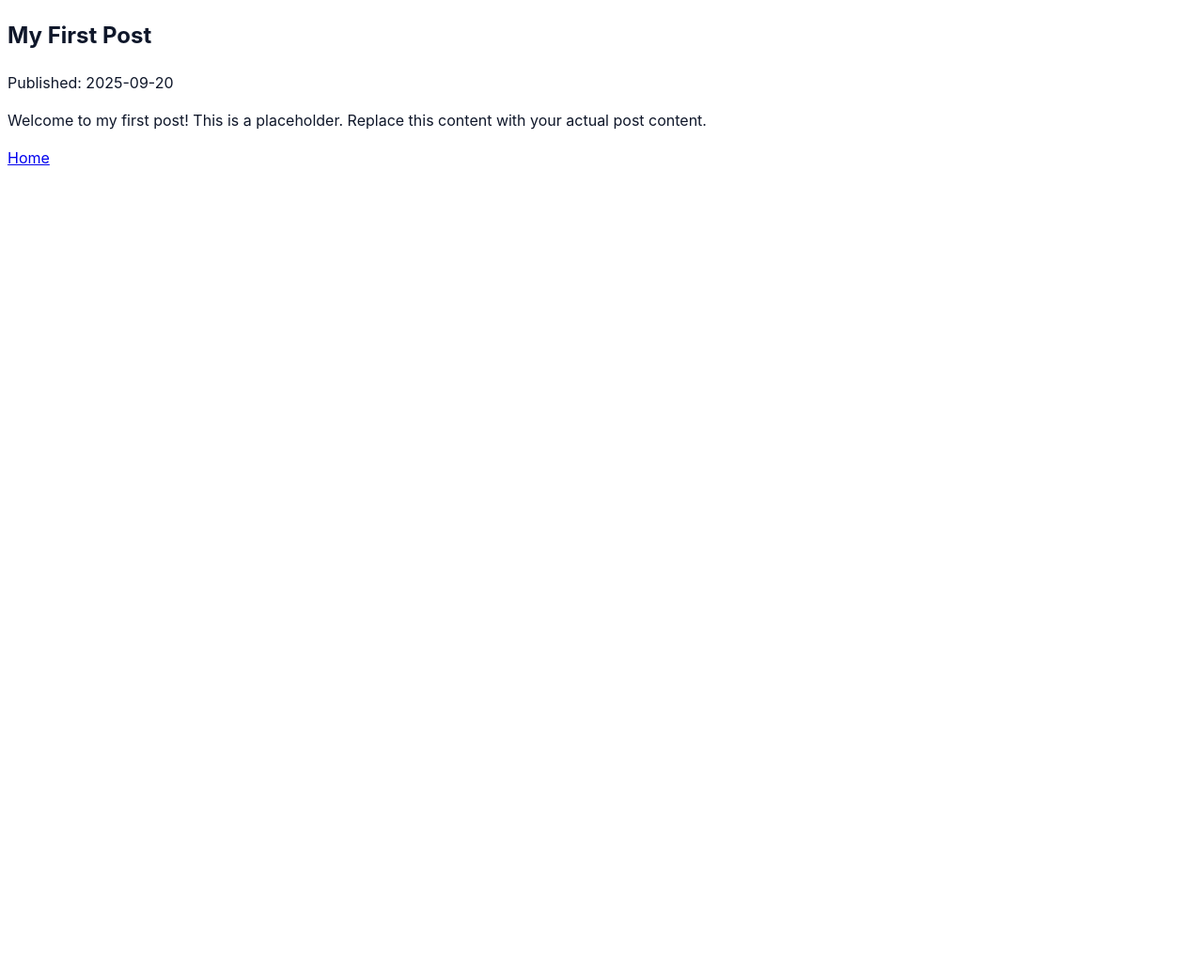
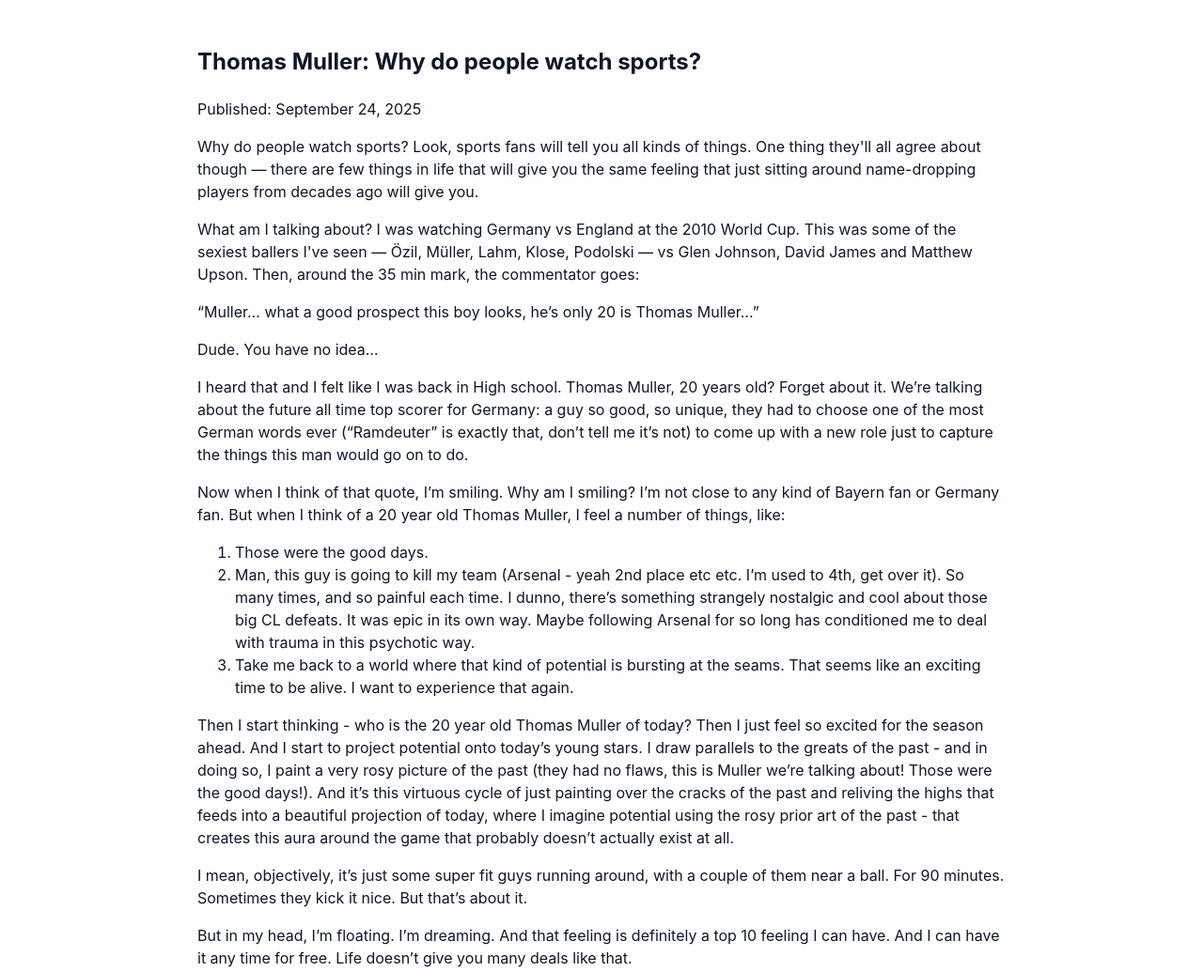
Before and after one commit to SVetri/svetri.github.io, a plain HTML site: page first-post.html in a window 1280 px wide. Shown: the top 1035 px of the page at 94% size. Before the commit the page ends 820 px from the top, so only its background shows below. Drawn offline with Linux system fonts and the light colour scheme.

Commit message:
Add first post!

```diff
--- a/first-post.html
+++ b/first-post.html
@@ -3,16 +3,42 @@
 <head>
   <meta charset="utf-8">
   <meta name="viewport" content="width=device-width,initial-scale=1">
-  <title>First Post — SVetri</title>
-  <link rel="stylesheet" href="/styles.css">
+  <title>Thomas Muller: Why do people watch sports?</title>
+  <link rel="stylesheet" href="styles.css">
+  <meta name="description" content="Thomas Muller: Why do people watch sports? by Sujay Vetri">
 </head>
 <body>
-  <main>
+  <main class="container">
     <article>
-      <h1>My First Post</h1>
-      <p>Published: 2025-09-20</p>
-      <p>Welcome to my first post! This is a placeholder. Replace this content with your actual post content.</p>
+      <h1>Thomas Muller: Why do people watch sports?</h1>
+      <p><time datetime="2025-09-24">Published: September 24, 2025</time></p>
+
+      <p>Why do people watch sports? Look, sports fans will tell you all kinds of things. One thing they'll all agree about though — there are few things in life that will give you the same feeling that just sitting around name-dropping players from decades ago will give you.</p>
+
+      <p>What am I talking about? I was watching Germany vs England at the 2010 World Cup. This was some of the sexiest ballers I've seen — Özil, Müller, Lahm, Klose, Podolski — vs Glen Johnson, David James and Matthew Upson. Then, around the 35 min mark, the commentator goes:</p>
+
+      <p>“Muller… what a good prospect this boy looks, he’s only 20 is Thomas Muller…”</p>
+
+      <p>Dude. You have no idea…</p>
+
+      <p>I heard that and I felt like I was back in High school. Thomas Muller, 20 years old? Forget about it. We’re talking about the future all time top scorer for Germany: a guy so good, so unique, they had to choose one of the most German words ever (“Ramdeuter” is exactly that, don’t tell me it’s not) to come up with a new role just to capture the things this man would go on to do.</p>
+
+      <p>Now when I think of that quote, I’m smiling. Why am I smiling? I’m not close to any kind of Bayern fan or Germany fan. But when I think of a 20 year old Thomas Muller, I feel a number of things, like:</p>
+
+      <ol>
+        <li>Those were the good days.</li>
+        <li>Man, this guy is going to kill my team (Arsenal - yeah 2nd place etc etc. I’m used to 4th, get over it). So many times, and so painful each time. I dunno, there’s something strangely nostalgic and cool about those big CL defeats. It was epic in its own way. Maybe following Arsenal for so long has conditioned me to deal with trauma in this psychotic way.</li>
+        <li>Take me back to a world where that kind of potential is bursting at the seams. That seems like an exciting time to be alive. I want to experience that again.</li>
+      </ol>
+
+      <p>Then I start thinking - who is the 20 year old Thomas Muller of today? Then I just feel so excited for the season ahead. And I start to project potential onto today’s young stars. I draw parallels to the greats of the past - and in doing so, I paint a very rosy picture of the past (they had no flaws, this is Muller we’re talking about! Those were the good days!). And it’s this virtuous cycle of just painting over the cracks of the past and reliving the highs that feeds into a beautiful projection of today, where I imagine potential using the rosy prior art of the past - that creates this aura around the game that probably doesn’t actually exist at all.</p>
+
+      <p>I mean, objectively, it’s just some super fit guys running around, with a couple of them near a ball. For 90 minutes. Sometimes they kick it nice. But that’s about it.</p>
+
+      <p>But in my head, I’m floating. I’m dreaming. And that feeling is definitely a top 10 feeling I can have. And I can have it any time for free. Life doesn’t give you many deals like that.</p>
+
     </article>
+
     <nav>
       <a href="/">Home</a>
     </nav>
```
Also changed, not shown: index.html (+2 -2 lines).
